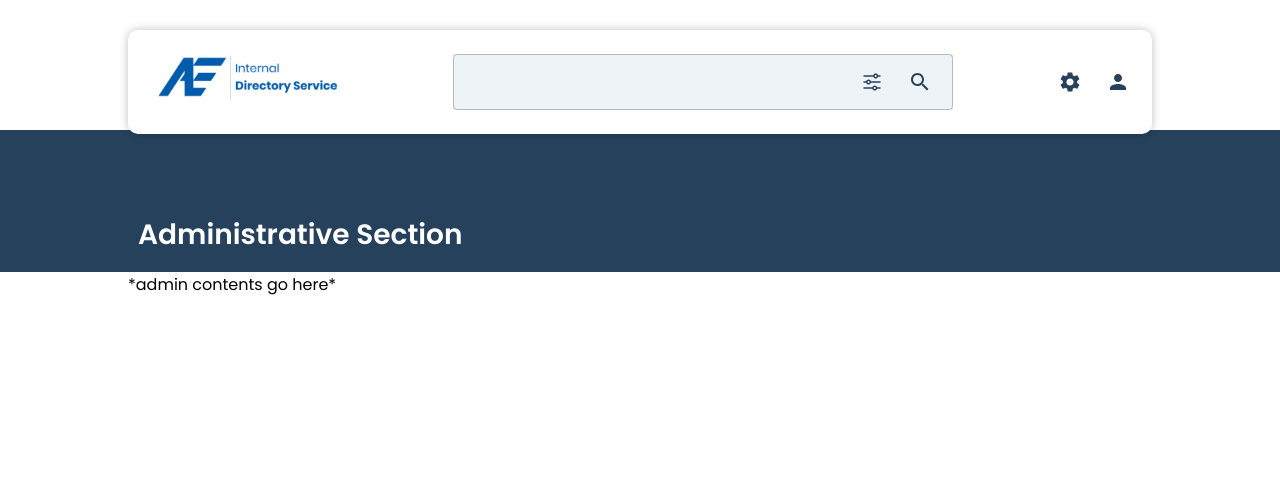
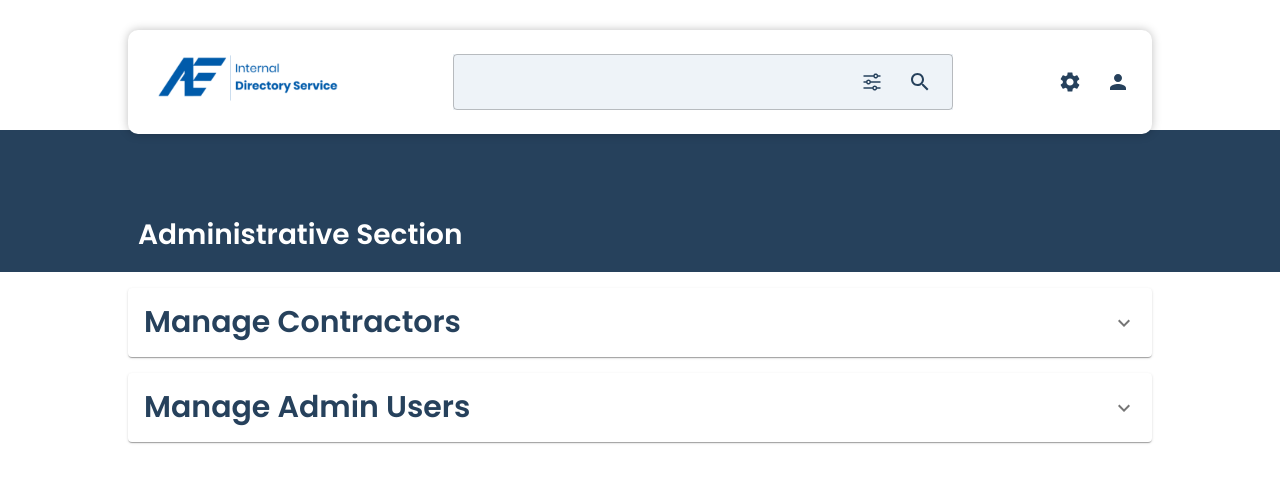
Before and after one commit to zhuliangyu/319Frontend, a React (Create React App) app: page /admin in a window 1280 px wide. Shown: the top 482 px of the page. Built offline with nearby package versions, Linux system fonts and the light colour scheme; no server answers.

Commit message:
added 2 accordions to admin panel (#22)
* try adding accordion

* Revert "try adding accordion"

This reverts commit 3b925916ee19068bfd2dd52adf271917cb0c8b9a.

* Revert "Revert "try adding accordion""

This reverts commit a6c7af4220a17dd74d6f9e8f31e8f5a9b85abe74.

* add second accordion

```diff
--- /dev/null
+++ b/src/ui/components/manage-admin-users-accordion/index.js
@@ -0,0 +1 @@
+export { default } from './manage-admin-users-accordion';
--- /dev/null
+++ b/src/ui/components/manage-admin-users-accordion/manage-admin-users-accordion.js
@@ -0,0 +1,84 @@
+import React from 'react';
+import { makeStyles } from '@material-ui/core/styles';
+import Accordion from '@material-ui/core/Accordion';
+import AccordionDetails from '@material-ui/core/AccordionDetails';
+import AccordionSummary from '@material-ui/core/AccordionSummary';
+import Typography from '@material-ui/core/Typography';
+import ExpandMoreIcon from '@material-ui/icons/ExpandMore';
+import {Box, withStyles} from "@material-ui/core";
+
+const useStyles = makeStyles((theme) => ({
+    root: {
+        width: '100%',
+    },
+    heading: {
+        fontSize: theme.typography.pxToRem(15),
+        flexBasis: '33.33%',
+        flexShrink: 0,
+    },
+    secondaryHeading: {
+        fontSize: theme.typography.pxToRem(15),
+        color: theme.palette.text.secondary,
+    },
+}));
+
+const HeaderTypography = withStyles({
+    root: {
+        color: "#26415C",
+        fontWeight: 600,
+        fontSize: 30,
+        fontFamily: 'Poppins'
+    }
+})(Typography);
+
+const SubheaderTypography = withStyles({
+    root: {
+        color: '#868D98',
+        fontFamily: 'Poppins',
+        fontSize: 24,
+        fontWeight: 600
+    }
+})(Typography);
+
+const ParagraphTypography = withStyles({
+    root: {
+        color: '#868D98',
+        fontFamily: 'Poppins',
+        fontSize: 18,
+        fontWeight: 400
+    }
+})(Typography);
+
+const ManageAdminUsersAccordion = ({title, description}) => {
+    const classes = useStyles();
+    const [expanded, setExpanded] = React.useState(false);
+
+    const handleChange = (panel) => (event, isExpanded) => {
+        setExpanded(isExpanded ? panel : false);
+    };
+
+    return (
+        <Box marginTop={2} marginBottom={2}>
+            <div className={classes.root}>
+                <Accordion expanded={expanded === 'accordionPanel'} onChange={handleChange('accordionPanel')}>
+                    <AccordionSummary
+                        expandIcon={<ExpandMoreIcon />}
+                        aria-controls="accordion-panel-content"
+                        id="accordion-panel-header"
+                    >
+                        <HeaderTypography>
+                            {title}
+                        </HeaderTypography>
+                    </AccordionSummary>
+                    <AccordionDetails>
+                        <ParagraphTypography>
+                            {description}
+                        </ParagraphTypography>
+                    </AccordionDetails>
+                </Accordion>
+            </div>
+        </Box>
+    );
+}
+
+export default ManageAdminUsersAccordion
--- /dev/null
+++ b/src/ui/components/manage-contractors-accordion/index.js
@@ -0,0 +1 @@
+export { default } from './manage-contractors-accordion';
--- /dev/null
+++ b/src/ui/components/manage-contractors-accordion/manage-contractors-accordion.js
@@ -0,0 +1,84 @@
+import React from 'react';
+import { makeStyles } from '@material-ui/core/styles';
+import Accordion from '@material-ui/core/Accordion';
+import AccordionDetails from '@material-ui/core/AccordionDetails';
+import AccordionSummary from '@material-ui/core/AccordionSummary';
+import Typography from '@material-ui/core/Typography';
+import ExpandMoreIcon from '@material-ui/icons/ExpandMore';
+import {Box, withStyles} from "@material-ui/core";
+
+const useStyles = makeStyles((theme) => ({
+    root: {
+        width: '100%',
+    },
+    heading: {
+        fontSize: theme.typography.pxToRem(15),
+        flexBasis: '33.33%',
+        flexShrink: 0,
+    },
+    secondaryHeading: {
+        fontSize: theme.typography.pxToRem(15),
+        color: theme.palette.text.secondary,
+    },
+}));
+
+const HeaderTypography = withStyles({
+    root: {
+        color: "#26415C",
+        fontWeight: 600,
+        fontSize: 30,
+        fontFamily: 'Poppins'
+    }
+})(Typography);
+
+const SubheaderTypography = withStyles({
+    root: {
+        color: '#868D98',
+        fontFamily: 'Poppins',
+        fontSize: 24,
+        fontWeight: 600
+    }
+})(Typography);
+
+const ParagraphTypography = withStyles({
+    root: {
+        color: '#868D98',
+        fontFamily: 'Poppins',
+        fontSize: 18,
+        fontWeight: 400
+    }
+})(Typography);
+
+const ManageContractorsAccordion = ({title, description}) => {
+    const classes = useStyles();
+    const [expanded, setExpanded] = React.useState(false);
+
+    const handleChange = (panel) => (event, isExpanded) => {
+        setExpanded(isExpanded ? panel : false);
+    };
+
+    return (
+        <Box marginTop={2} marginBottom={2}>
+            <div className={classes.root}>
+                <Accordion expanded={expanded === 'accordionPanel'} onChange={handleChange('accordionPanel')}>
+                    <AccordionSummary
+                        expandIcon={<ExpandMoreIcon />}
+                        aria-controls="accordion-panel-content"
+                        id="accordion-panel-header"
+                    >
+                        <HeaderTypography>
+                            {title}
+                        </HeaderTypography>
+                    </AccordionSummary>
+                    <AccordionDetails>
+                        <ParagraphTypography>
+                            {description}
+                        </ParagraphTypography>
+                    </AccordionDetails>
+                </Accordion>
+            </div>
+        </Box>
+    );
+}
+
+export default ManageContractorsAccordion
--- a/src/ui/pages/admin/admin-page.js
+++ b/src/ui/pages/admin/admin-page.js
@@ -1,6 +1,9 @@
 import React from "react";
 import PageHeader from "../../components/header";
 import PageTitle from "../../components/page-title-banner";
+import ManageContractorsAccordion from "../../components/manage-contractors-accordion";
+import ManageAdminUsersAccordion from "../../components/manage-admin-users-accordion";
+
 import "../page.css";
 
 const AdminPage = () => {
@@ -12,7 +15,12 @@ const AdminPage = () => {
       <PageTitle data={{ title: heading_text }} />
       <div className="page-contents-wrapper">
         <div className="page-contents-container">
-          *admin contents go here*
+            <ManageContractorsAccordion
+                title={"Manage Contractors"}
+                description={"Donec placerat, lectus sed mattis semper, neque lectus feugiat lectus, varius pulvinar diam eros in elit. Pellentesque convallis laoreet laoreet."}/>
+            <ManageAdminUsersAccordion
+                title={"Manage Admin Users"}
+                description={"Donec placerat, lectus sed mattis semper, neque lectus feugiat lectus, varius pulvinar diam eros in elit. Pellentesque convallis laoreet laoreet."}/>
         </div>
       </div>
     </div>
```
